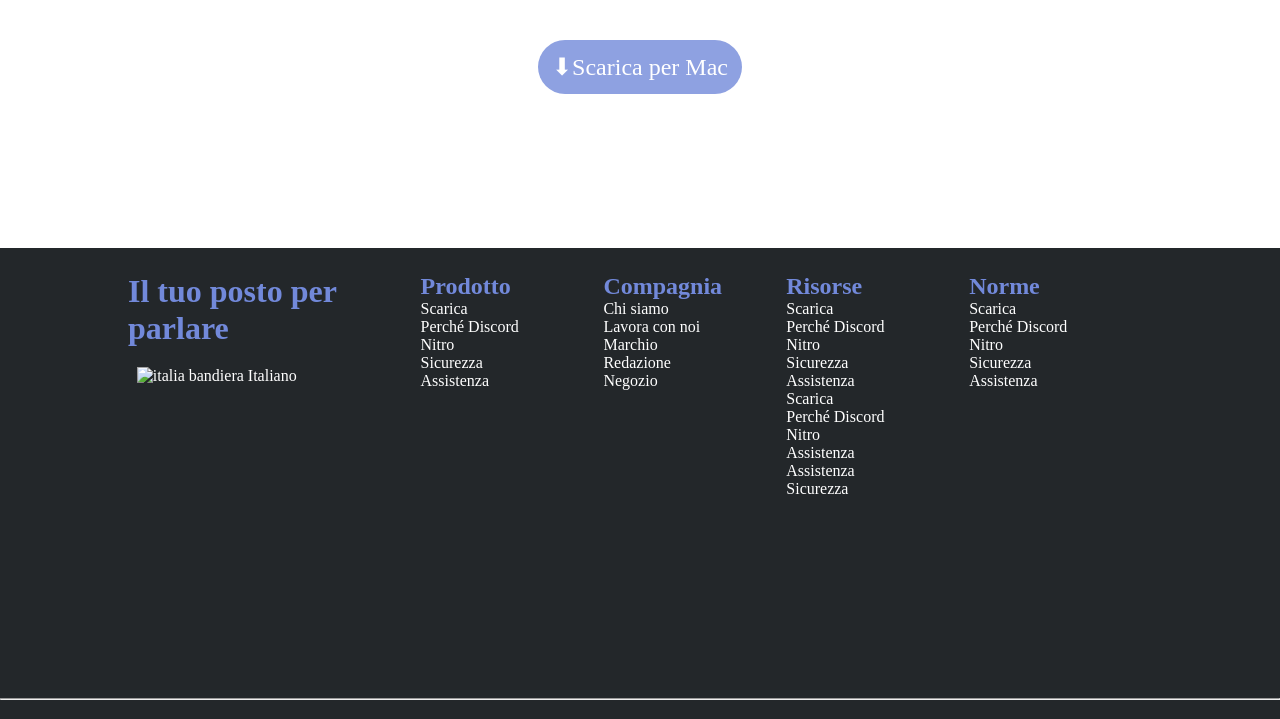
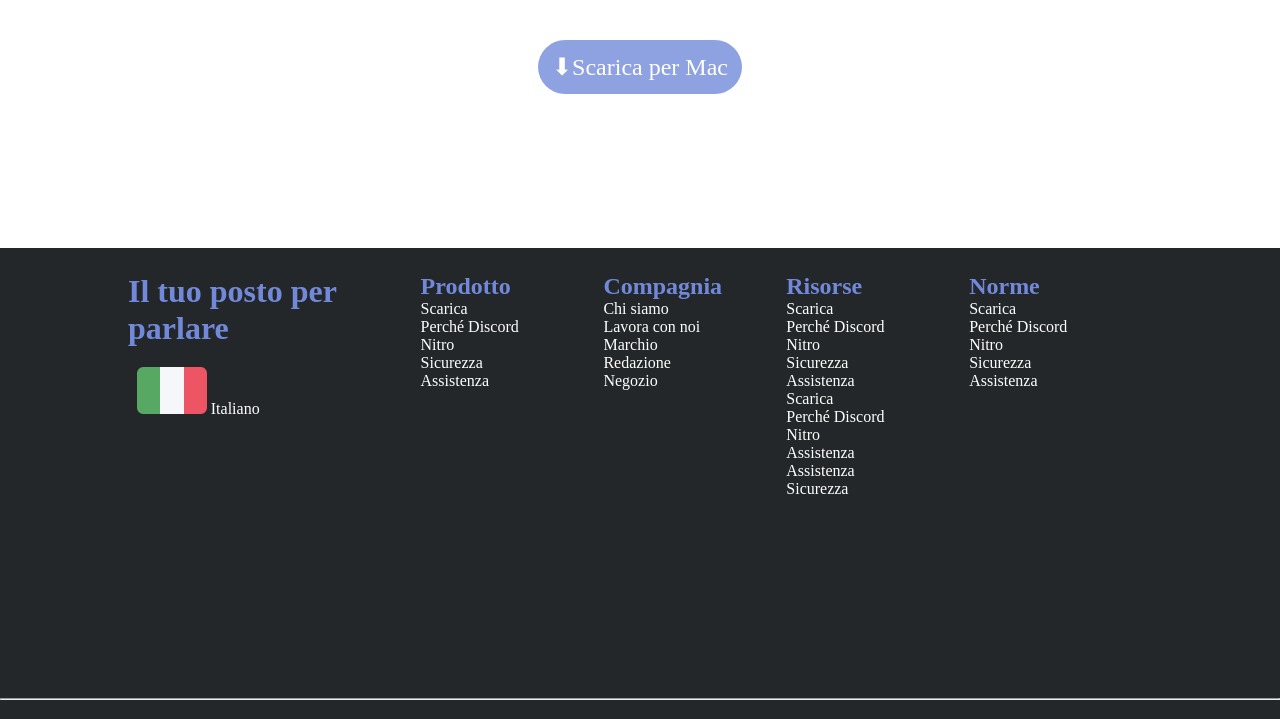
Before and after one commit to N1colas7/htmlcss-discord, a plain HTML site: page index.html in a window 1280 px wide. Shown: the part 3827-4546 px from the top of the page. Drawn offline with Linux system fonts and the light colour scheme; the site is published under a folder, as on GitHub Pages, so addresses that start at the root find nothing; files whose address does not match are found by name.

Commit message:
ita_flag

```diff
--- a/index.html
+++ b/index.html
@@ -101,7 +101,7 @@
                 <div class="second_row">
                     <div class="col_big_rose">
                         <h1 class="color_blue">Il tuo posto per parlare</h1>
-                        <img src="/img/ita.png" alt="italia bandiera">
+                        <img src="img/ita.png" alt="italia bandiera">
                         <span>Italiano</span>
                     </div>
                 <div class="second_row_six">
```
